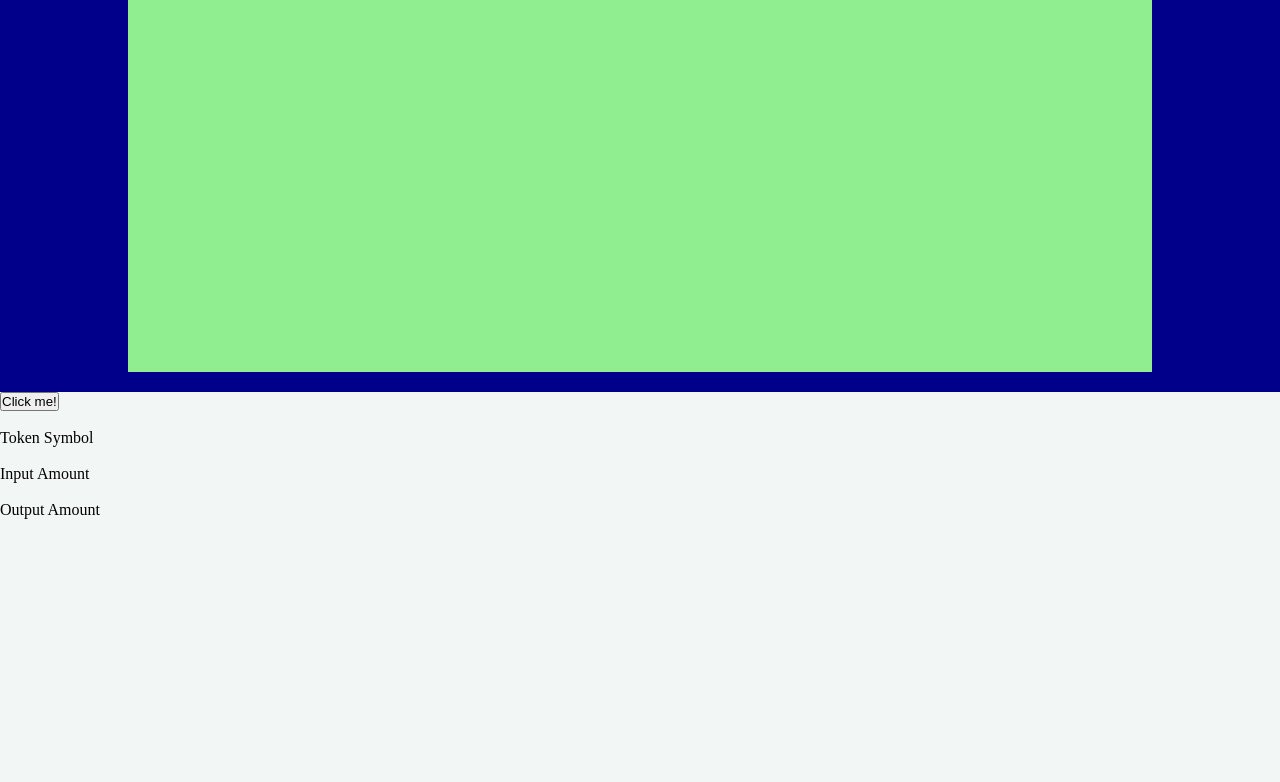
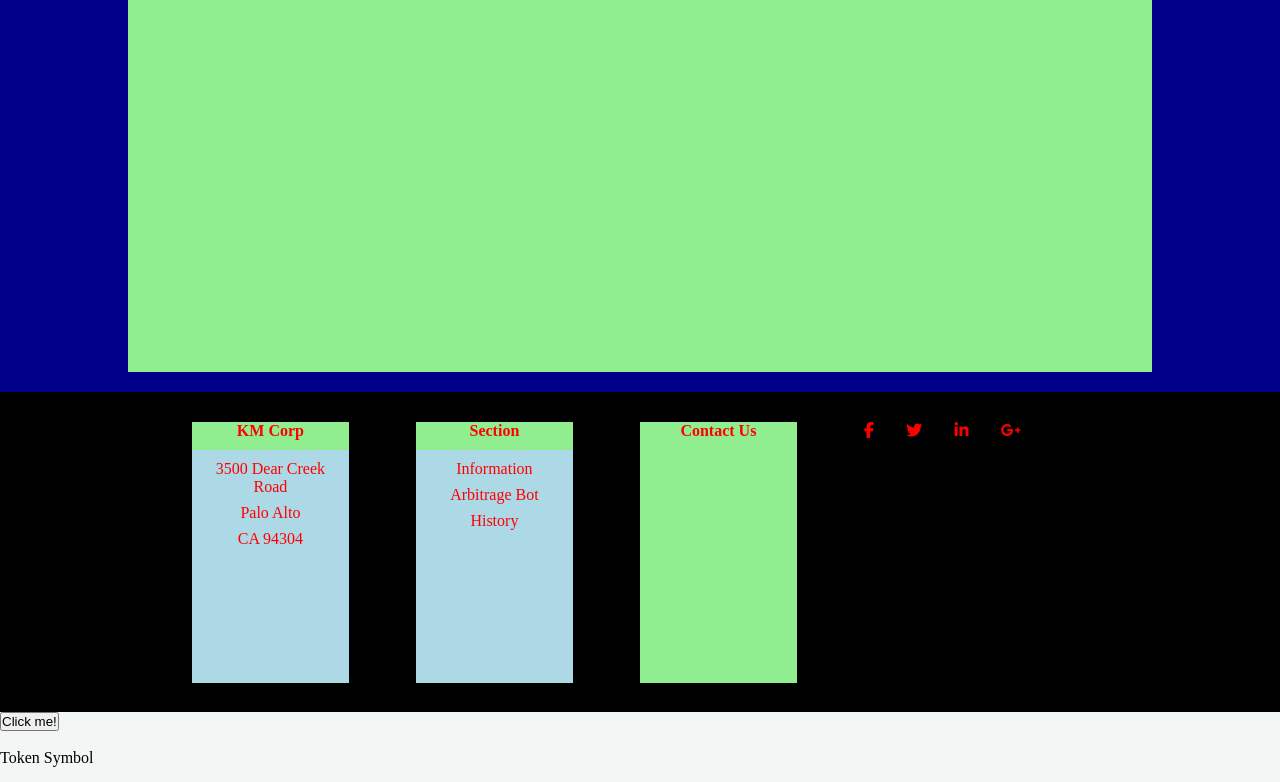
Before and after one commit to kmoreno08/Blockchain-Arbritage-bot, a plain HTML site: page index.html in a window 1280 px wide. Shown: the part 2000-2782 px from the top of the page. Before the commit the page ends 2519 px from the top, so only its background shows below. Drawn offline with Linux system fonts and the light colour scheme.

Commit message:
Footer Outline

```diff
--- a/css/styles.scss
+++ b/css/styles.scss
@@ -150,7 +150,7 @@ nav {
 
 // Landing page
 .landing__text-container {
-  height: 44vh;
+  height: 34vh;
   display: flex;
   justify-content: center;
   align-items: center;
@@ -172,7 +172,7 @@ nav {
 // Landing highlights /////
 .landing__highlight {
   width: 100%;
-  height: 40vh;
+  height: 50vh;
   background: $--primary-color;
   display: flex;
   justify-content: center;
@@ -261,3 +261,76 @@ nav {
     background: lightgreen;
   }
 }
+
+// Footer ////////
+
+footer {
+  width: 100%;
+  height: 40vh;
+  background: black;
+  color: white;
+  display: flex;
+  justify-content: center;
+  align-items: center;
+
+  .footer__grid {
+    padding-top: 30px;
+    height: 100%;
+    width: 70%;
+    display: grid;
+    grid-template-rows: 90%;
+    grid-template-columns: repeat(4, 1fr);
+    color: red;
+  }
+
+  .footer-text-container {
+    display: flex;
+    justify-content: center;
+    // align-items: center;
+    height: 100%;
+    width: 70%;
+  }
+
+  .footer-text-flex {
+    display: flex;
+    flex-direction: column;
+    justify-content: flex-start;
+    // align-items: flex-start;
+    background: lightgreen;
+    width: 100%;
+  }
+
+  .grid-header {
+    margin-bottom: 10px;
+    text-align: center;
+    width: 100%;
+  }
+
+  .grid-text {
+    p {
+      margin-bottom: 8px;
+    }
+  }
+
+  .grid-3-text {
+    background: lightgreen;
+    width: 100%;
+    text-align: center;
+  }
+
+  .grid-4-container {
+    width: 100%;
+    display: flex;
+    justify-content: space-between;
+  }
+
+  // https://colibriwp.com/blog/website-footers/ ///////////////
+  // .grid-text {
+  //   display: flex;
+  //   flex-direction: column;
+  //   justify-content: flex-start;
+  //   align-items: flex-start;
+  //   width: 100%;
+  //   // background: lightcoral;
+  // }
+}
--- a/index.html
+++ b/index.html
@@ -76,6 +76,49 @@
 
   </div>
 
+  <footer>
+    <div class="footer__grid">
+      <div class="footer-grid footer-text-container">
+        <div class="footer-text-flex">
+          <div class="grid-header">
+            <h4>KM Corp</h4>
+          </div>
+          <div class="grid-text">
+            <p>3500 Dear Creek Road</p>
+            <p>Palo Alto</p>
+            <p>CA 94304</p>
+          </div>
+        </div>
+      </div>
+      <div class="footer-grid footer-text-container">
+        <div class="footer-text-flex">
+          <div class="grid-header">
+            <h4>Section</h4>
+          </div>
+          <div class="grid-text">
+            <p>Information</p>
+            <p>Arbitrage Bot</p>
+            <p>History</p>
+          </div>
+        </div>
+      </div>
+      <div class="footer-grid footer-text-container">
+        <div class="grid-3-header"></div>
+        <div class="grid-3-text">
+          <h4>Contact Us</h4>
+        </div>
+      </div>
+      <div class="footer-grid footer-text-container">
+        <div class="grid-4-container">
+          <i class="fab fa-facebook-f"></i>
+          <i class="fab fa-twitter"></i>
+          <i class="fab fa-linkedin-in"></i>
+          <i class="fab fa-google-plus-g"></i>
+        </div>
+      </div>
+    </div>
+  </footer>
+
   <button type="button" id="button">Click me!</button>
   <h2 id="token-symbol"></h2>
   <h2 id="input-amount"></h2>
```
Also changed, not shown: css/styles.css, 1 other file.
